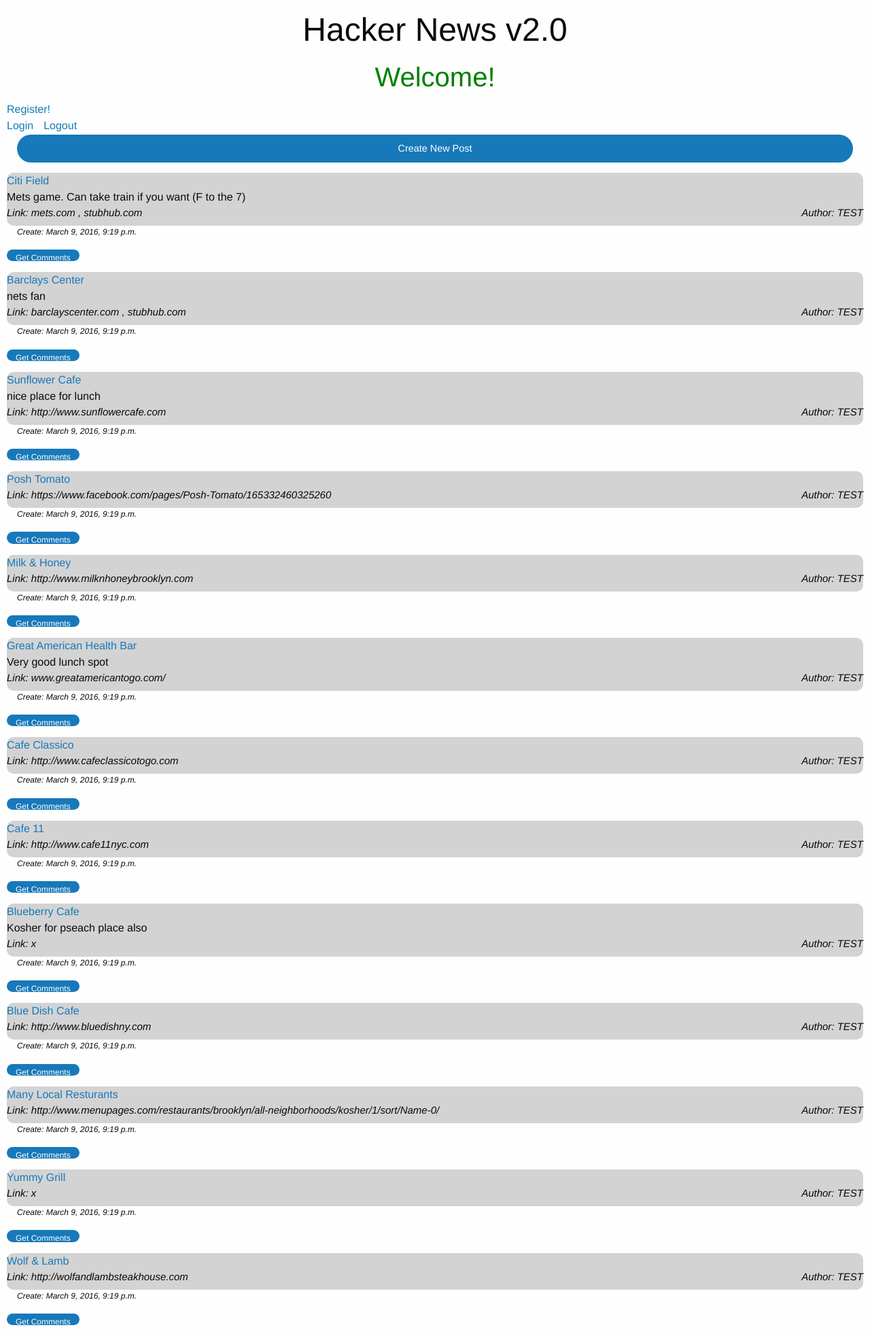
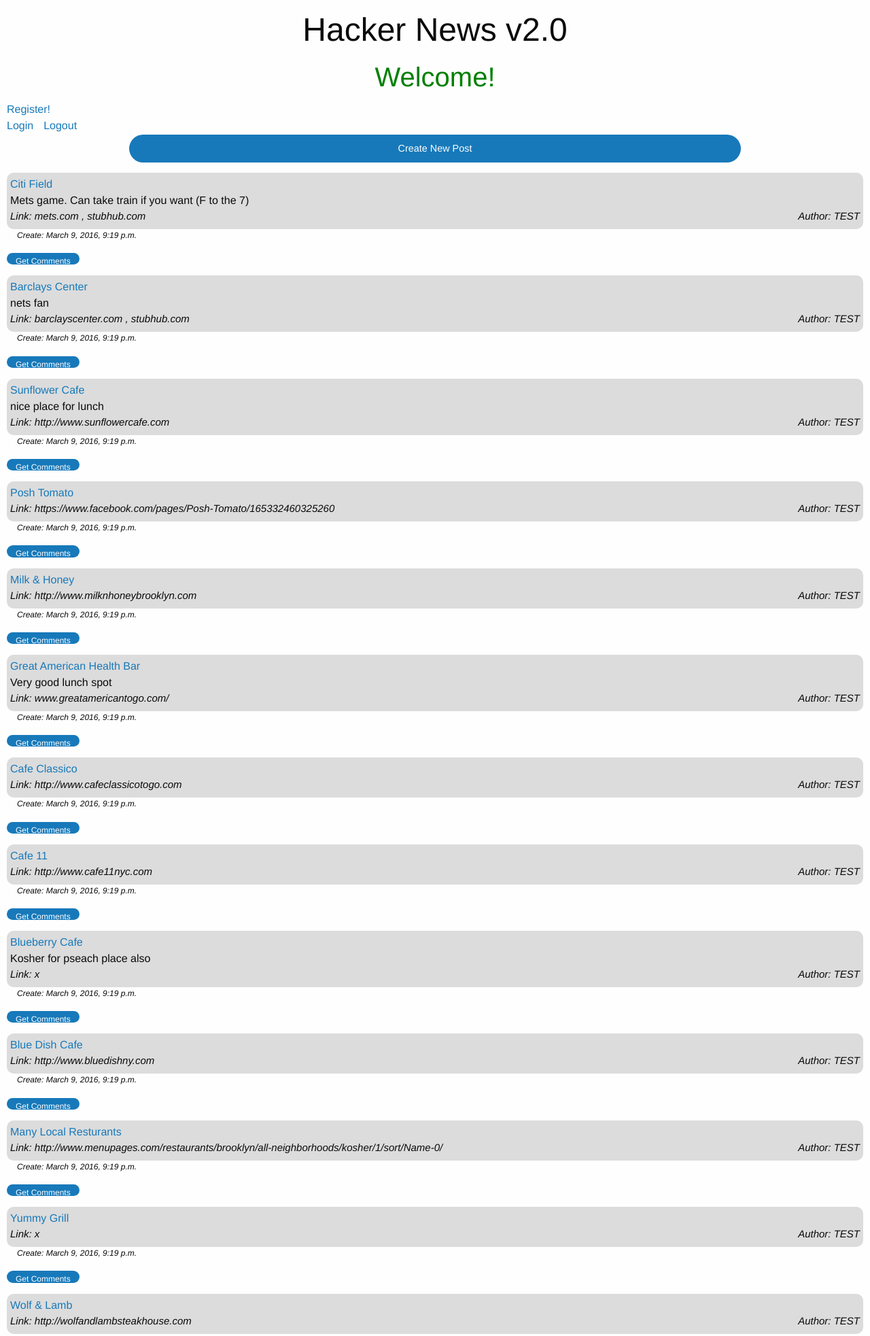
Before and after one commit to Janteby1/hacker_news_clone, a Django app: page /news/ in a window 1280 px wide; the page is wider, and only the part inside the window is pictured. Shown: the top 1965 px of that part at 68% size. Run offline with Django 3.2, Linux system fonts and the light colour scheme; data comes from the database, SQL or seed files in the repository; both versions use the stored data as it was after the commit; some libraries are stand-ins or nearby versions.

Commit message:
modified final version

```diff
--- a/static/style.css
+++ b/static/style.css
@@ -12,7 +12,8 @@
 }
 
 .post {
-	background-color: #D3D3D3;
+	background-color: #DCDCDC;
+	padding: 5px;
 }
 
 #links {
@@ -28,6 +29,8 @@
 #create {
 	display: block;
 	margin: 15px;
+	margin-right: 180px;
+	margin-left: 180px;
 }
 
 .post {
```
Also changed, not shown: db.sqlite3.
